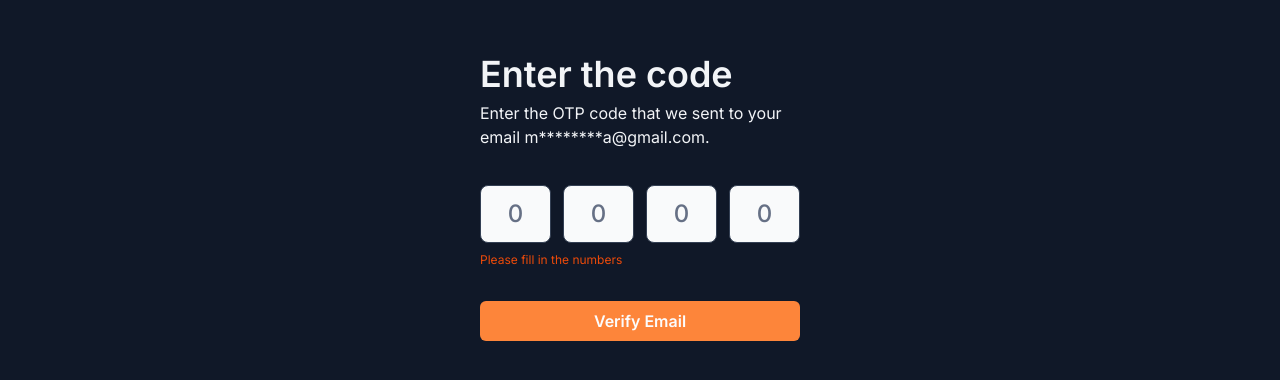
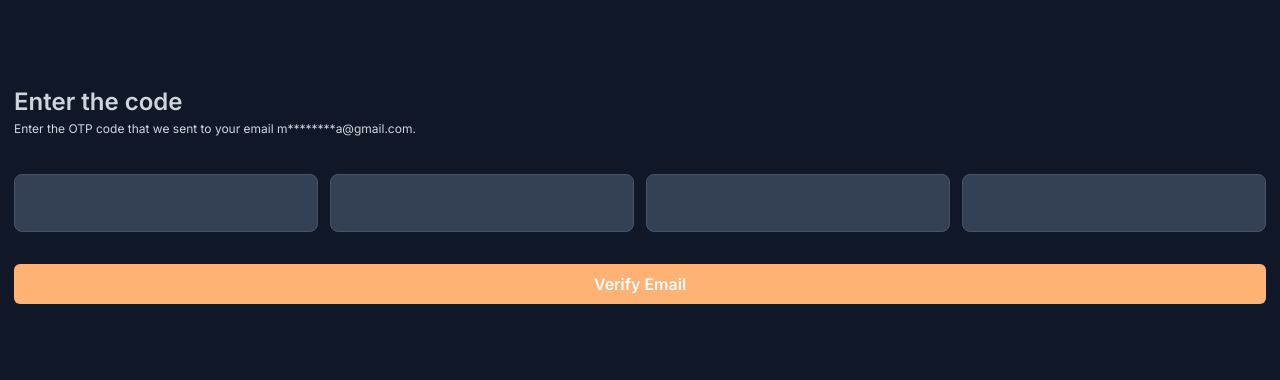
Before and after one commit to upskill-playground/tailor-frontend, a React (Vite) app: page /OTP in a window 1280 px wide. Shown: the part 206-586 px from the top of the page. Built offline with nearby package versions, Linux system fonts and the light colour scheme.

Commit message:
made changes based on the request of the PR

```diff
--- a/index.html
+++ b/index.html
@@ -3,6 +3,12 @@
   <head>
     <meta charset="UTF-8" />
     <link rel="icon" type="image/svg+xml" href="/vite.svg" />
+    <link rel="preconnect" href="https://fonts.googleapis.com" />
+    <link rel="preconnect" href="https://fonts.gstatic.com" crossorigin />
+    <link
+      href="https://fonts.googleapis.com/css2?family=Inter:wght@100;300;400;500;600;700;800;900&display=swap"
+      rel="stylesheet"
+    />
     <meta name="viewport" content="width=device-width, initial-scale=1.0" />
     <title>Tailor</title>
   </head>
--- a/src/design-system/Button/index.tsx
+++ b/src/design-system/Button/index.tsx
@@ -1,12 +1,5 @@
 import React from "react";
-
-interface ButtonProps {
-  children: React.ReactNode;
-  variant?: string;
-  width?: string;
-  mt?: string;
-  isDisabled?: boolean;
-}
+import { ButtonProps } from "../interfaceProps";
 
 const Button: React.FC<ButtonProps> = ({
   children,
@@ -19,9 +12,9 @@ const Button: React.FC<ButtonProps> = ({
     <div>
       {variant === "solid" ? (
         <button
-          className={`bg-orange-400 text-gray-25 text-base font-semibold rounded-md p-2 ${
+          className={`disabled:bg-orange-300 bg-orange-400 text-gray-25 text-base font-semibold rounded-md p-2 ${
             width || "w-auto"
-          } ${mt || "mt-0"} cursor-pointer  disabled:opacity-0.75`}
+          } ${mt || "mt-0"} cursor-pointer `}
           disabled={isDisabled}
         >
           {children}
--- a/src/design-system/FormLabel/index.tsx
+++ b/src/design-system/FormLabel/index.tsx
@@ -1,8 +1,5 @@
 import React from "react";
-
-interface FormLabelProps {
-  children: React.ReactNode;
-}
+import { FormLabelProps } from "../interfaceProps";
 
 const FormLabel: React.FC<FormLabelProps> = ({ children }) => {
   return (
--- a/src/design-system/Input/index.tsx
+++ b/src/design-system/Input/index.tsx
@@ -1,17 +1,5 @@
 import React from "react";
-
-interface InputProps {
-  type: string;
-  placeholder: string;
-  name: string;
-  value: string | number;
-  onChange: (event: React.ChangeEvent<HTMLInputElement>) => void;
-  width?: string;
-  max?: number;
-  minimum?: number;
-  maximum?: number;
-  classText?: string;
-}
+import { InputProps } from "../interfaceProps";
 
 const Input: React.FC<InputProps> = ({
   type,
@@ -43,3 +31,32 @@ const Input: React.FC<InputProps> = ({
 };
 
 export default Input;
+
+export const OtpInput: React.FC<InputProps> = ({
+  type,
+  placeholder,
+  name,
+  value,
+  onChange,
+  width,
+  minimum,
+  max,
+  maximum,
+  classText,
+}) => {
+  return (
+    <input
+      value={value}
+      type={type}
+      min={minimum}
+      max={maximum}
+      maxLength={max}
+      onChange={onChange}
+      name={name}
+      className={`bg-gray-700 p-2.5 text-gray-50 ${classText} font-medium rounded-lg placeholder:text-gray-500   ${
+        width || "w-auto"
+      } focus:outline-none border border-gray-600`}
+      placeholder={placeholder}
+    />
+  );
+};
--- a/src/design-system/Text/index.tsx
+++ b/src/design-system/Text/index.tsx
@@ -1,19 +1,12 @@
 import React from "react";
-
-interface TextProps {
-  children: React.ReactNode;
-  type: string;
-  fontSize?: string;
-  color?: string;
-  mt?: string;
-}
+import { TextProps } from "../interfaceProps";
 
 const Text: React.FC<TextProps> = ({ children, type, fontSize, color, mt }) => {
   return (
     <div>
       {type === "lg" ? (
         <h3
-          className={`${fontSize || "text-3xl"} ${
+          className={`${fontSize || "text-xl xl:text-3xl"} ${
             color || "text-gray-100"
           } font-semibold m-0 p-0`}
         >
@@ -21,7 +14,7 @@ const Text: React.FC<TextProps> = ({ children, type, fontSize, color, mt }) => {
         </h3>
       ) : type === "md" ? (
         <h4
-          className={`${fontSize || "text-base"} ${
+          className={`${fontSize || "text-sm xl:text-base"} ${
             color || "text-gray-100"
           } font-normal  m-0 p-0`}
         >
--- /dev/null
+++ b/src/design-system/interfaceProps/index.ts
@@ -0,0 +1,32 @@
+export interface TextProps {
+  children: React.ReactNode;
+  type: string;
+  fontSize?: string;
+  color?: string;
+  mt?: string;
+}
+
+export interface ButtonProps {
+  children: React.ReactNode;
+  variant?: string;
+  width?: string;
+  mt?: string;
+  isDisabled?: boolean;
+}
+
+export interface FormLabelProps {
+  children: React.ReactNode;
+}
+
+export interface InputProps {
+  type: string;
+  placeholder?: string;
+  name: string;
+  value: string | number;
+  onChange: (event: React.ChangeEvent<HTMLInputElement>) => void;
+  width?: string;
+  max?: number;
+  minimum?: number;
+  maximum?: number;
+  classText?: string;
+}
--- a/src/index.css
+++ b/src/index.css
@@ -1,4 +1,3 @@
-@import url("https://fonts.googleapis.com/css2?family=Inter:wght@100;300;400;500;600;700;800;900&display=swap");
 @tailwind base;
 @tailwind components;
 @tailwind utilities;
--- a/src/pages/OTP/index.tsx
+++ b/src/pages/OTP/index.tsx
@@ -2,28 +2,22 @@ import React from "react";
 import Text from "../../design-system/Text";
 import { Formik, Form } from "formik";
 import Button from "../../design-system/Button";
-import Input from "../../design-system/Input";
-
-type formik = {
-  otpDigit1: string;
-  otpDigit2: string;
-  otpDigit3: string;
-  otpDigit4: string;
-};
+import { OtpInput } from "../../design-system/Input";
+import { formikHelper } from "../../utils/types";
 
 const OtpPage: React.FC = () => {
-  let data: formik = {
+  let data: formikHelper = {
     otpDigit1: "",
     otpDigit2: "",
     otpDigit3: "",
     otpDigit4: "",
   };
 
-  const isFormFilled = (values: formik): boolean => {
+  const isFormFilled = (values: formikHelper): boolean => {
     return Object.values(values).every((value) => value.trim().length > 0);
   };
 
-  const handleSubimt = (doc: formik) => {
+  const handleSubimt = (doc: formikHelper) => {
     const otp = parseInt(
       `${doc.otpDigit1}${doc.otpDigit2}${doc.otpDigit3}${doc.otpDigit4}`,
     );
@@ -31,10 +25,12 @@ const OtpPage: React.FC = () => {
   };
 
   return (
-    <div className="h-screen grid place-items-center p-2">
-      <div className="w-80">
-        <Text type="lg">Enter the code</Text>
-        <Text type="md">
+    <div className="h-screen grid place-items-center p-3.5">
+      <div className="w-auto xl:w-96">
+        <Text type="lg" color="text-gray-300">
+          Enter the code
+        </Text>
+        <Text type="md" color="text-gray-300">
           Enter the OTP code that we sent to your email m********a@gmail.com.
         </Text>
         <Formik initialValues={data} onSubmit={handleSubimt}>
@@ -42,57 +38,47 @@ const OtpPage: React.FC = () => {
             <Form>
               <div className="mt-9 ">
                 <div className="grid grid-cols-4 gap-3">
-                  <Input
+                  <OtpInput
                     type="text"
                     onChange={handleChange}
                     minimum={0}
                     maximum={9}
                     max={1}
                     value={values.otpDigit1}
-                    placeholder="0"
                     name="otpDigit1"
                     classText={"text-center text-xl"}
                   />
-                  <Input
+                  <OtpInput
                     type="text"
                     onChange={handleChange}
                     minimum={0}
                     maximum={9}
                     max={1}
                     value={values.otpDigit2}
-                    placeholder="0"
                     name="otpDigit2"
                     classText={"text-center text-xl"}
                   />
-                  <Input
+                  <OtpInput
                     type="text"
                     onChange={handleChange}
                     minimum={0}
                     maximum={9}
                     max={1}
                     value={values.otpDigit3}
-                    placeholder="0"
                     name="otpDigit3"
                     classText={"text-center text-xl"}
                   />
-                  <Input
+                  <OtpInput
                     type="text"
                     onChange={handleChange}
                     minimum={0}
                     maximum={9}
                     max={1}
                     value={values.otpDigit4}
-                    placeholder="0"
                     name="otpDigit4"
                     classText={"text-center text-xl"}
                   />
                 </div>
-
-                {!isFormFilled(values) && (
-                  <Text type="sm" color="text-orange-600" mt={"mt-2"}>
-                    Please fill in the numbers
-                  </Text>
-                )}
 
                 <Button
                   variant="solid"
--- a/src/pages/login/index.tsx
+++ b/src/pages/login/index.tsx
@@ -4,17 +4,14 @@ import Text from "../../design-system/Text";
 import { Formik, Form } from "formik";
 import Button from "../../design-system/Button";
 import Input from "../../design-system/Input";
-
-type formik = {
-  email: string;
-};
+import { formikLoginHelper } from "../../utils/types";
 
 const Login: React.FC = () => {
-  let data: formik = {
+  let data: formikLoginHelper = {
     email: "",
   };
 
-  const handleSubimt = (doc: formik) => {
+  const handleSubimt = (doc: formikLoginHelper) => {
     console.log(doc);
   };
   return (
--- /dev/null
+++ b/src/utils/types.ts
@@ -0,0 +1,10 @@
+export type formikHelper = {
+  otpDigit1: string;
+  otpDigit2: string;
+  otpDigit3: string;
+  otpDigit4: string;
+};
+
+export type formikLoginHelper = {
+  email: string;
+};
--- a/tailwind.config.js
+++ b/tailwind.config.js
@@ -2,6 +2,12 @@
 export default {
   content: ["./index.html", "./src/**/*.{js,ts,jsx,tsx}"],
   theme: {
+    screens: {
+      sm: "480px",
+      md: "768px",
+      lg: "976px",
+      xl: "1440px",
+    },
     colors: {
       orange: {
         900: "#7E2410",
```
Also changed, not shown: 1 other file (tests, documents, lock files or other folders).
